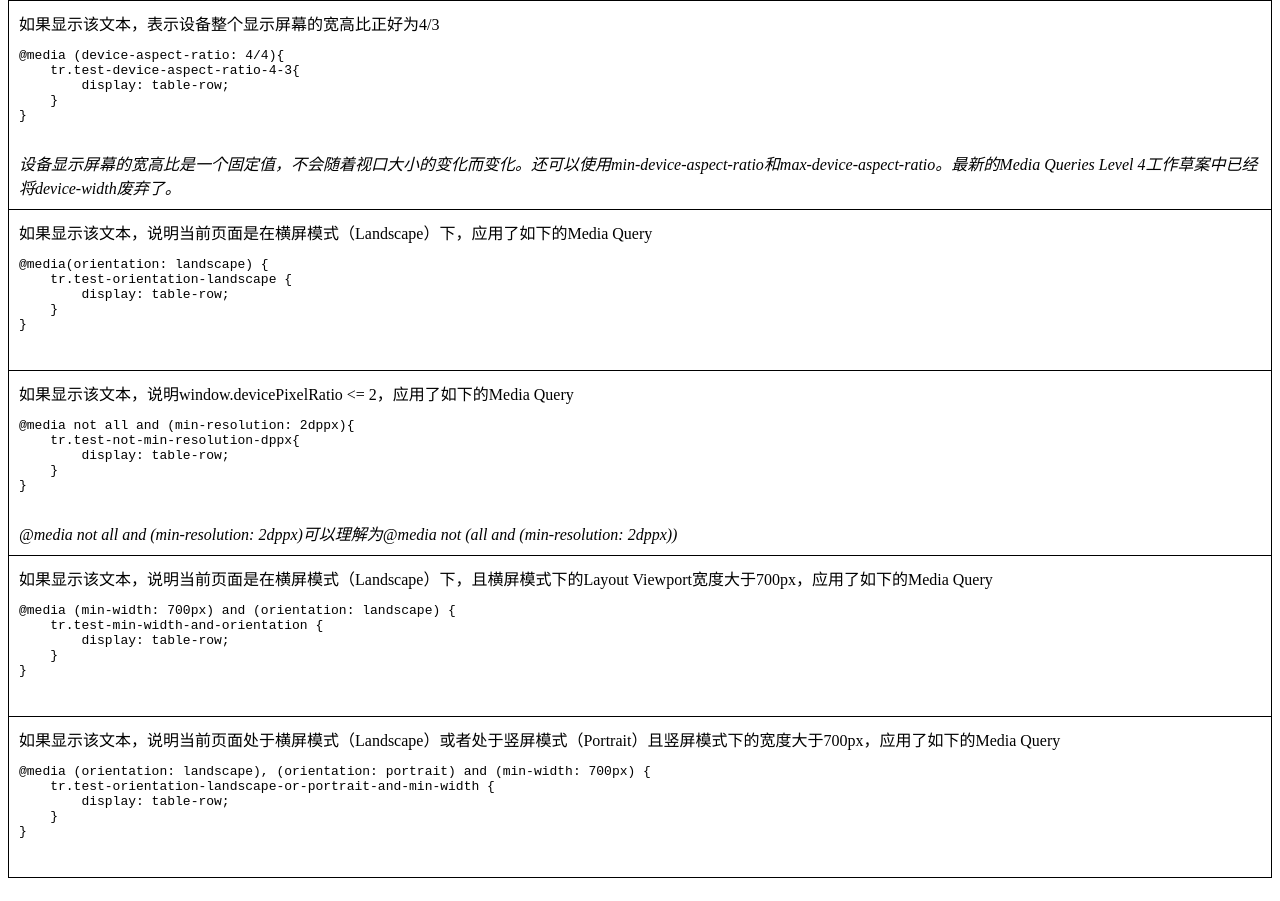
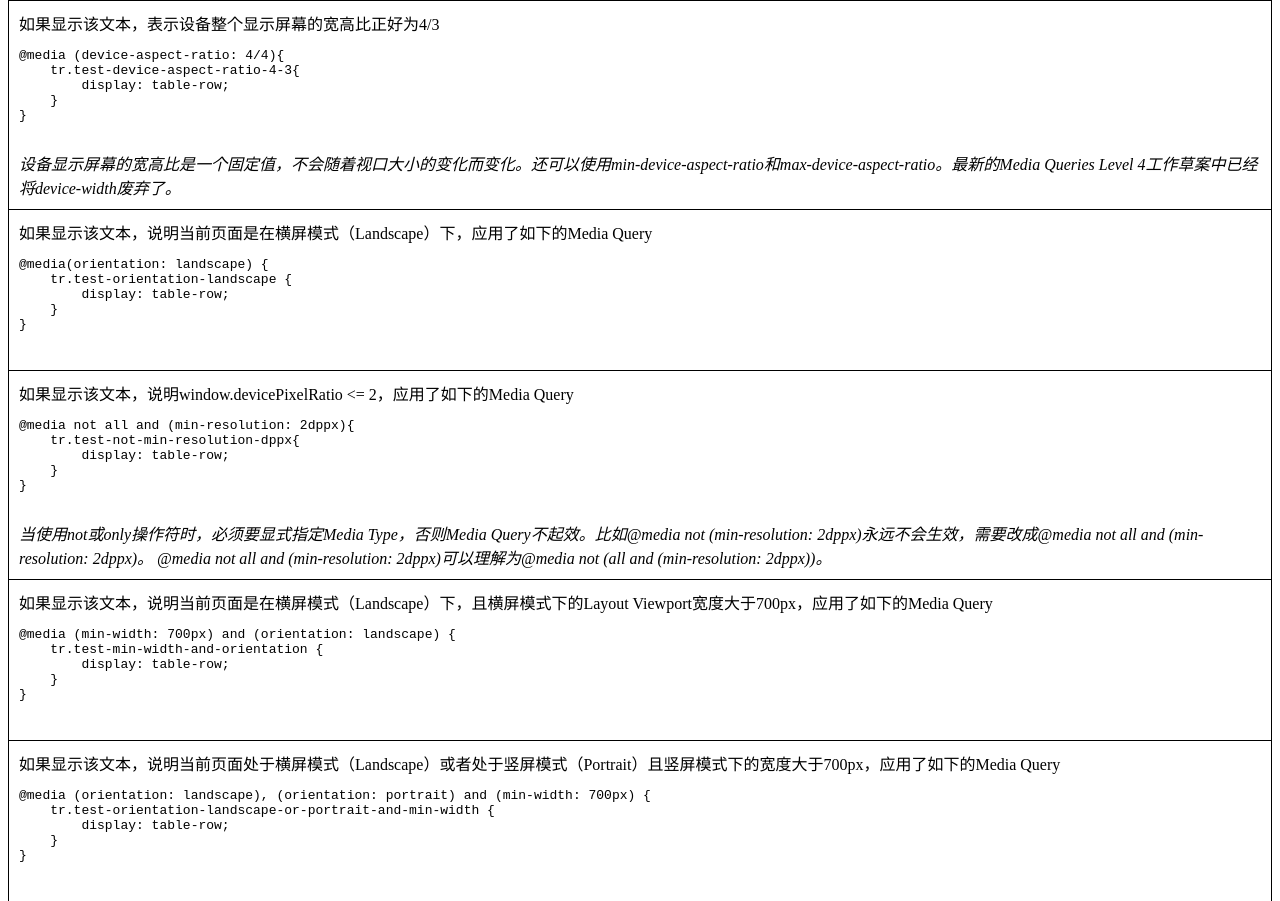
Before and after one commit to iSpring/mobile-web-tutorials, a plain HTML site: page media-queries/test.html in a window 1280 px wide. Shown: the part 890-1791 px from the top of the page. Drawn offline with Linux system fonts and the light colour scheme.

Commit message:
update media-queries/test.html

```diff
--- a/media-queries/test.html
+++ b/media-queries/test.html
@@ -330,7 +330,7 @@
     }
 }
                     </pre>
-                    <em>@media not all and (min-resolution: 2dppx)可以理解为@media not (all and (min-resolution: 2dppx))</em>
+                    <em>当使用not或only操作符时，必须要显式指定Media Type，否则Media Query不起效。比如@media not (min-resolution: 2dppx)永远不会生效，需要改成@media not all and (min-resolution: 2dppx)。 @media not all and (min-resolution: 2dppx)可以理解为@media not (all and (min-resolution: 2dppx))。</em>
                 </td>
             </tr>
 
```
